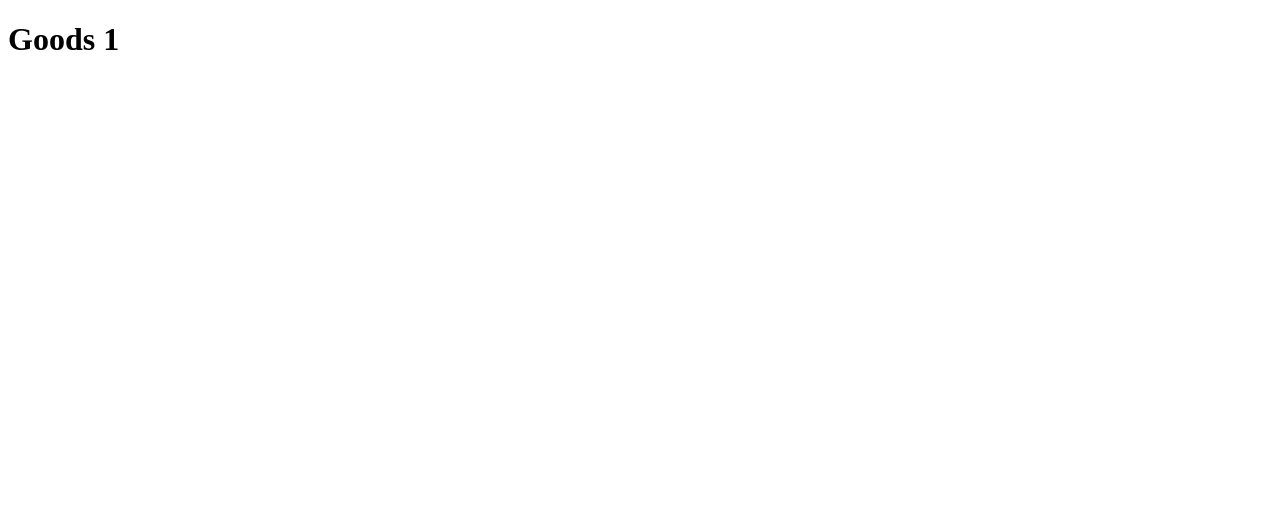
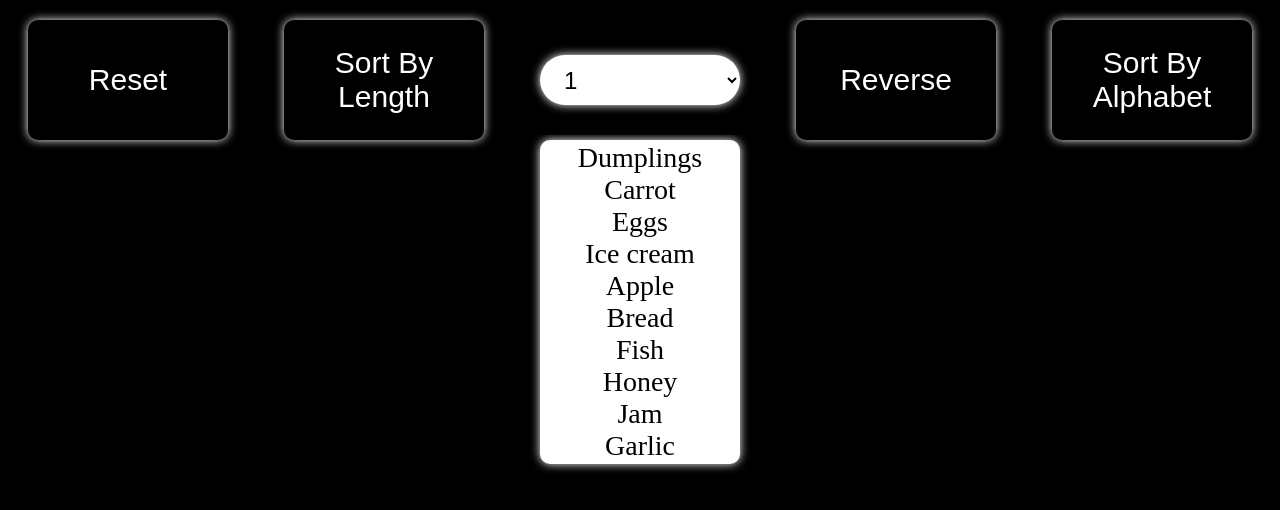
Before and after one commit to mate-academy/react_list-of-goods, a React (Create React App) app: page / in a window 1280 px wide. Shown: the top 510 px of the page. Built offline with nearby package versions, Linux system fonts and the light colour scheme; the HTML template or start-up script is replaced by a standard one.

Commit message:
'solution'

```diff
--- a/package.json
+++ b/package.json
@@ -30,7 +30,7 @@
     "build": "react-scripts build",
     "test": "react-scripts test",
     "eject": "react-scripts eject",
-    "lint": "eslint --ext .jsx,.js ./src/",
+    "lint": "eslint --ext .jsx,.js ./src/ --fix",
     "predeploy": "npm run build",
     "deploy": "gh-pages -d build"
   },
--- a/src/App.js
+++ b/src/App.js
@@ -1,4 +1,7 @@
 import React from 'react';
+import './styles/style.css';
+import Changers from './components/Changers';
+import Goods from './components/Goods';
 
 const goodsFromServer = [
   'Dumplings',
@@ -13,10 +16,60 @@ const goodsFromServer = [
   'Garlic',
 ];
 
-const App = () => (
-  <div className="App">
-    <h1>Goods 1</h1>
-  </div>
-);
+class App extends React.Component {
+  state = {
+    goods: goodsFromServer,
+    currentValue: 1,
+  }
+
+  handleReset = () => {
+    this.setState({
+      goods: [...goodsFromServer],
+      currentValue: 1,
+    });
+  }
+
+  sortByAlphabet = () => {
+    this.setState(state => ({
+      goods: state.goods.sort((a, b) => a.localeCompare(b)),
+    }));
+  }
+
+  SortByLength = () => {
+    this.setState(state => ({
+      goods: state.goods.sort((a, b) => (a.length - b.length)),
+    }));
+  }
+
+  handleRverse = () => {
+    this.setState(state => ({
+      goods: state.goods.reverse(),
+    }));
+  }
+
+  hendleSelect = (event) => {
+    const { value } = event.target;
+    this.setState(state => ({
+      currentValue: value,
+      goods: state.goods.filter(item => (item.length >= value)),
+    }));
+  }
+
+  render() {
+    return (
+      <div className="app">
+        <Changers
+          handleReset={this.handleReset}
+          SortByLength={this.SortByLength}
+          currentValue={this.state.currentValue}
+          hendleSelect={this.hendleSelect}
+          handleRverse={this.handleRverse}
+          sortByAlphabet={this.sortByAlphabet}
+        />
+        <Goods goods={this.state.goods} />
+      </div>
+    );
+  }
+}
 
 export default App;
--- /dev/null
+++ b/src/components/Changers.js
@@ -0,0 +1,73 @@
+import React from 'react';
+import PropTypes from 'prop-types';
+
+const Changers = (
+  {
+    handleReset,
+    SortByLength,
+    currentValue,
+    hendleSelect,
+    handleRverse,
+    sortByAlphabet,
+  }
+) => (
+  <div className="button_list">
+    <button
+      type="button"
+      onClick={handleReset}
+      className="button"
+    >
+      Reset
+    </button>
+    <button
+      type="button"
+      onClick={SortByLength}
+      className="button"
+    >
+      Sort By Length
+    </button>
+    <div>
+      <select
+        className="select"
+        value={currentValue}
+        onChange={hendleSelect}
+      >
+        <option value="1">1</option>
+        <option value="2">2</option>
+        <option value="3">3</option>
+        <option value="4">4</option>
+        <option value="5">5</option>
+        <option value="6">6</option>
+        <option value="7">7</option>
+        <option value="8">8</option>
+        <option value="9">9</option>
+        <option value="10">10</option>
+      </select>
+    </div>
+    <button
+      type="button"
+      className="button"
+      onClick={handleRverse}
+    >
+      Reverse
+    </button>
+    <button
+      type="button"
+      onClick={sortByAlphabet}
+      className="button"
+    >
+        Sort By Alphabet
+    </button>
+  </div>
+);
+
+Changers.propTypes = {
+  handleReset: PropTypes.func.isRequired,
+  currentValue: PropTypes.func.isRequired,
+  SortByLength: PropTypes.func.isRequired,
+  hendleSelect: PropTypes.func.isRequired,
+  handleRverse: PropTypes.func.isRequired,
+  sortByAlphabet: PropTypes.func.isRequired,
+};
+
+export default Changers;
--- /dev/null
+++ b/src/components/Goods.js
@@ -0,0 +1,22 @@
+import React from 'react';
+import PropTypes from 'prop-types';
+import Item from './Item';
+
+const Goods = ({ goods }) => (
+  <div>
+    <ul className="goods">
+      {goods.map(item => (
+        <li key={item} className="goods_list">
+          <Item itemData={item} />
+        </li>
+      ))}
+    </ul>
+  </div>
+);
+
+Goods.propTypes = {
+  goods: PropTypes.arrayOf(PropTypes.oneOfType([
+    PropTypes.object])).isRequired,
+};
+
+export default Goods;
--- /dev/null
+++ b/src/components/Item.js
@@ -0,0 +1,16 @@
+import React from 'react';
+import PropTypes from 'prop-types';
+
+const Item = ({ itemData }) => (
+  <>
+    {itemData}
+  </>
+);
+
+Item.propTypes = {
+  itemData: PropTypes.shape({
+    itemData: PropTypes.string,
+  }).isRequired,
+};
+
+export default Item;
--- /dev/null
+++ b/src/styles/style.css
@@ -0,0 +1,63 @@
+* {
+  padding: 0;
+  margin: 0;
+  box-sizing: border-box;
+  background-color: black;
+  user-select: none;
+}
+
+.button_list {
+  margin-top: 20px;
+  display: grid;
+  grid-template-columns: repeat(5, 1fr);
+  justify-items: center;
+  align-items: center;
+}
+
+.button {
+  color: white;
+  width: 200px;
+  height: 120px;
+  padding: 20px;
+  border-radius: 20px;
+  font-size: 30px;
+  outline: none;
+  border: 0;
+  box-shadow: 0 0 10px white;
+  border-radius: 10px;
+}
+
+.select {
+  background-color: white;
+  width: 200px;
+  margin: 30px auto;
+  padding: 0 20px;
+  font-size: 24px;
+  height: 50px;
+  border-radius: 30px;
+  border: 0;
+  box-shadow: 0 0 10px white;
+  outline: none;
+}
+
+option {
+  background-color: white;
+}
+
+.goods {
+  background-color: white;
+  width: 200px;
+  margin: 0 auto;
+  display: grid;
+  justify-items: center;
+  box-shadow: 0 0 10px white;
+  border: 2px solid white;
+  border-radius: 10px;
+}
+
+.goods_list {
+  background-color: white;
+  font-size: 28px;
+  list-style-type: none;
+
+}
```
Also changed, not shown: 1 other file (tests, documents, lock files or other folders).
